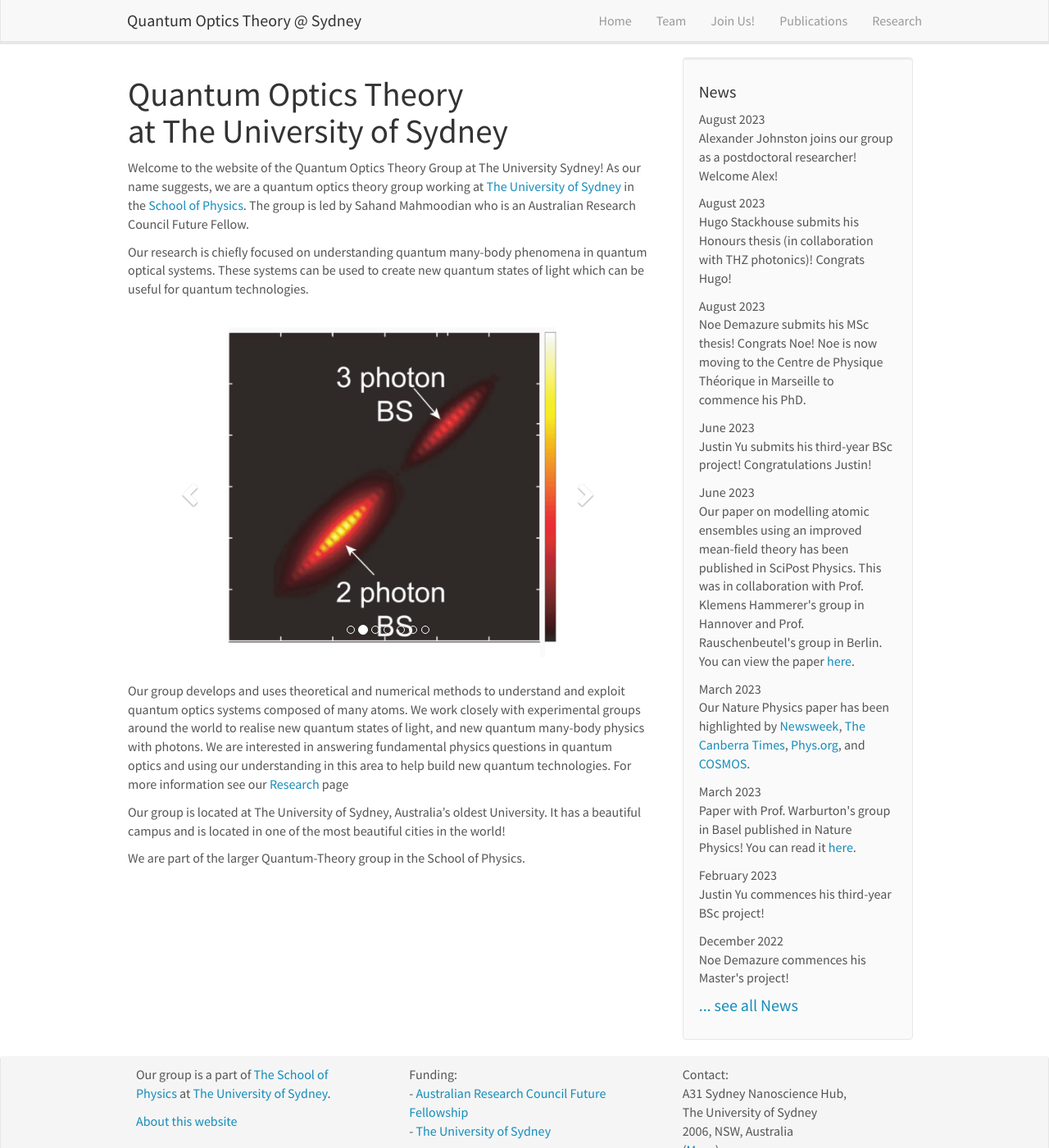
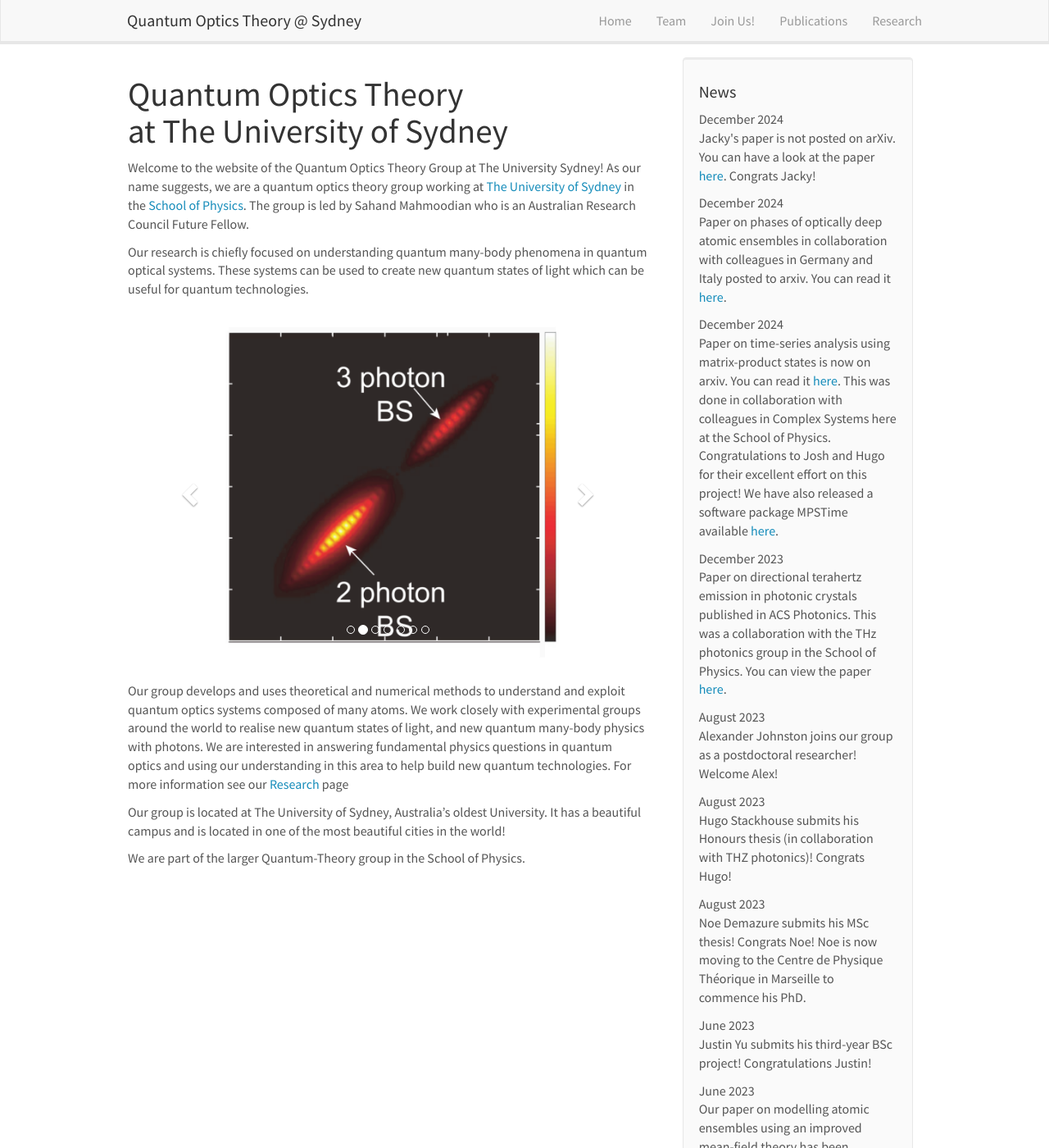
Before and after one commit to quantumOpticsTheorySydney/quantumOpticsTheorySydney.github.io, a Jekyll site: the page built from _pages/home.md, in a window 1280 px wide and 1400 px high. Shown: the whole window at 82% size. Built offline with Jekyll 4.4.1, drawn with Linux system fonts in a browser that asks for light colours; nearby versions of some CDN libraries.

Commit message:
Jan 25 update

```diff
--- a/_data/news.yml
+++ b/_data/news.yml
@@ -1,3 +1,15 @@
+- date: December 2024
+  headline: Jacky's paper is not posted on arXiv. You can have a look at the paper <a href="https://arxiv.org/abs/2412.14798">here</a>.  Congrats Jacky!
+
+- date: December 2024
+  headline: Paper on phases of optically deep atomic ensembles in collaboration with colleagues in Germany and Italy posted to arxiv. You can read it <a href="https://arxiv.org/abs/2412.14930">here</a>.
+
+- date: December 2024
+  headline: Paper on time-series analysis using matrix-product states is now on arxiv. You can read it <a href="https://arxiv.org/abs/2412.15826">here</a>. This was done in collaboration with colleagues in Complex Systems here at the School of Physics. Congratulations to Josh and Hugo for their excellent effort on this project! We have also released a software package MPSTime available <a href="https://github.com/joshuabmoore/MPSTime.jl">here</a>.
+
+- date: December 2023
+  headline: Paper on directional terahertz emission in photonic crystals published in ACS Photonics. This was a collaboration with the THz photonics group in the School of Physics. You can view the paper  <a href="https://pubs.acs.org/doi/full/10.1021/acsphotonics.3c01312">here</a>.
+
 - date: August 2023
   headline: Alexander Johnston joins our group as a postdoctoral researcher! Welcome Alex!
 
```
